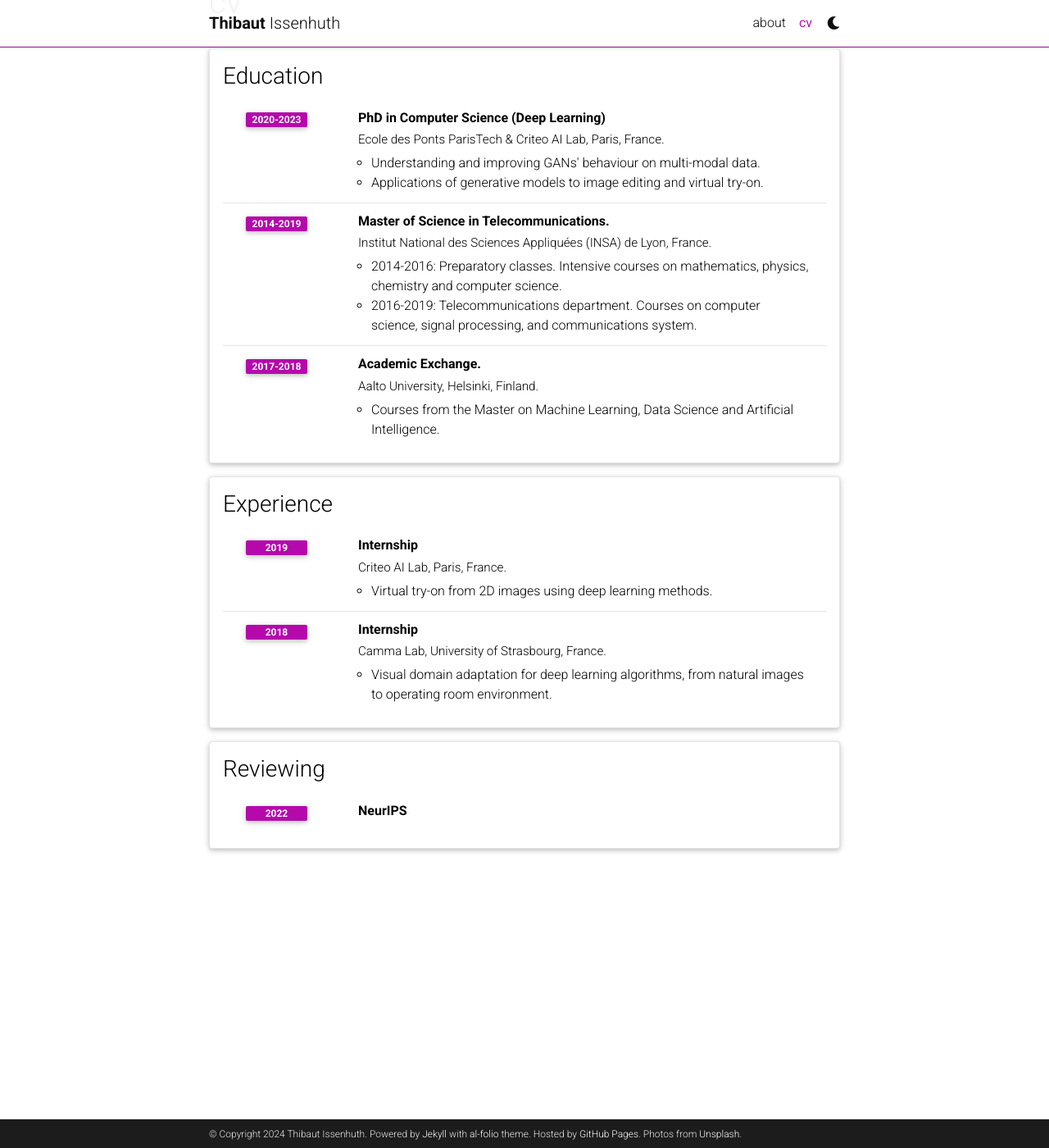
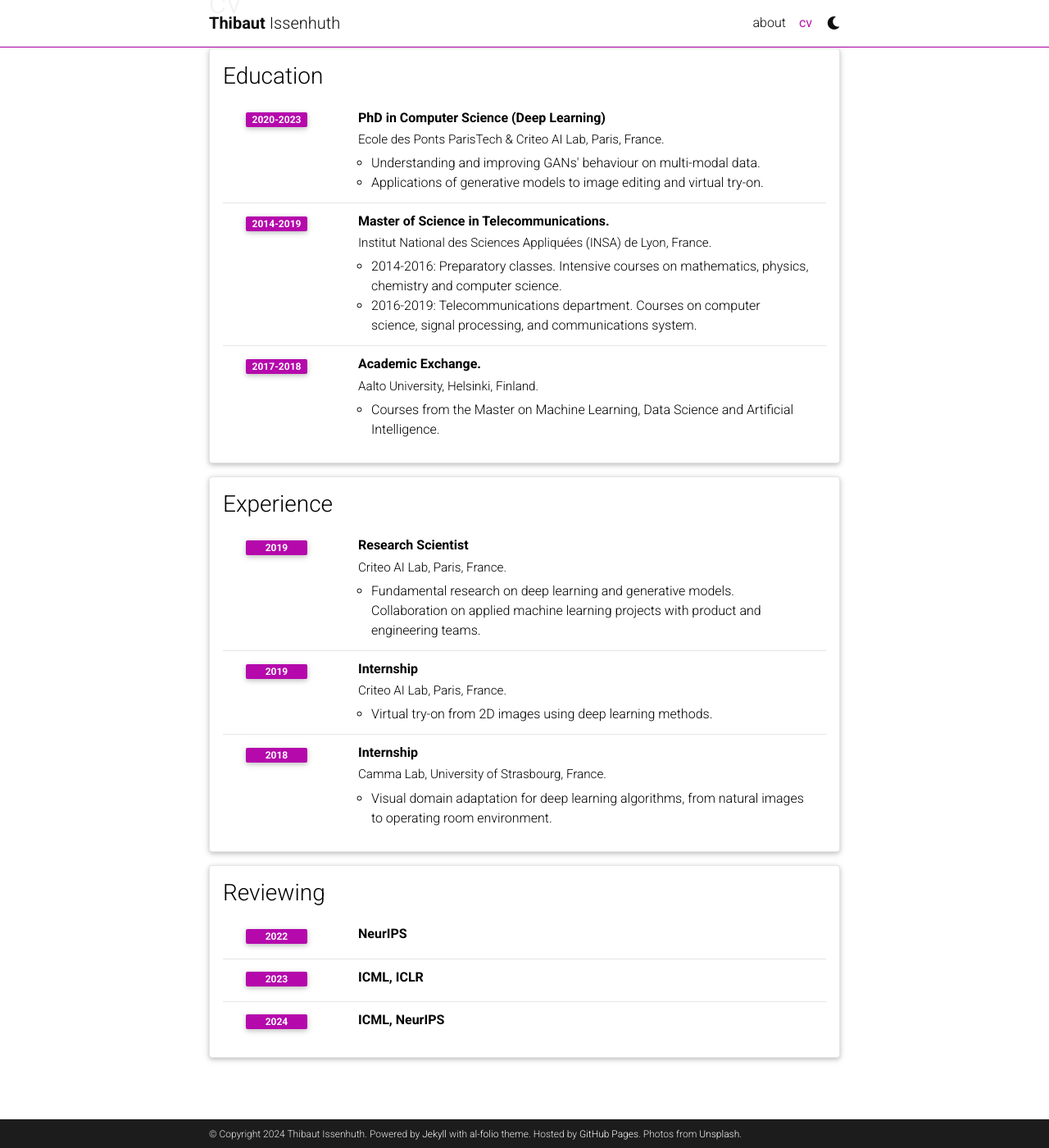
Before and after one commit to thibautissenhuth/thibautissenhuth.github.io, a Jekyll site: the page built from _pages/cv.md, in a window 1280 px wide and 1400 px high, scrolled down 126 px. Shown: the whole window at 82% size. Built offline with Jekyll 4.4.1, drawn with Linux system fonts in a browser that asks for light colours; comment, search, counter and statistics services are not loaded; a style sheet for code colours, icons or effects is not loaded.

Commit message:
Update cv.yml

```diff
--- a/_data/cv.yml
+++ b/_data/cv.yml
@@ -22,6 +22,12 @@
 - title: Experience
   type: time_table
   contents:
+    - title: Research Scientist
+      institution: Criteo AI Lab, Paris, France.
+      year: 2019
+      description:
+        - Fundamental research on deep learning and generative models. Collaboration on applied machine learning projects with product and engineering teams.
+
     - title: Internship
       institution: Criteo AI Lab, Paris, France.
       year: 2019
@@ -38,3 +44,7 @@
   contents:
     - title: NeurIPS
       year: 2022
+    - title: ICML, ICLR
+      year: 2023
+    - title: ICML, NeurIPS
+      year: 2024
```
